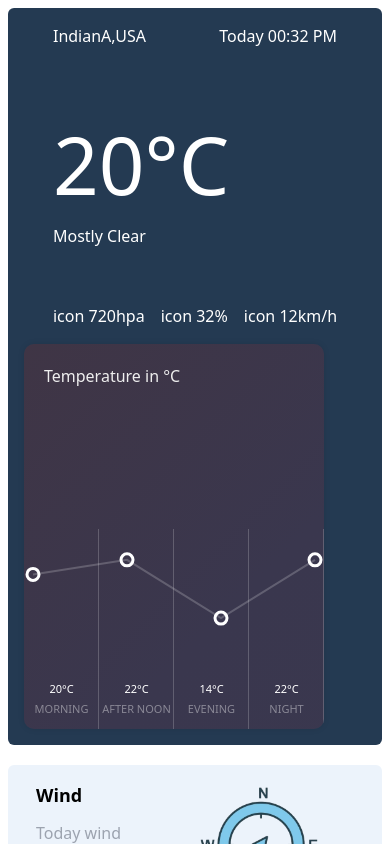
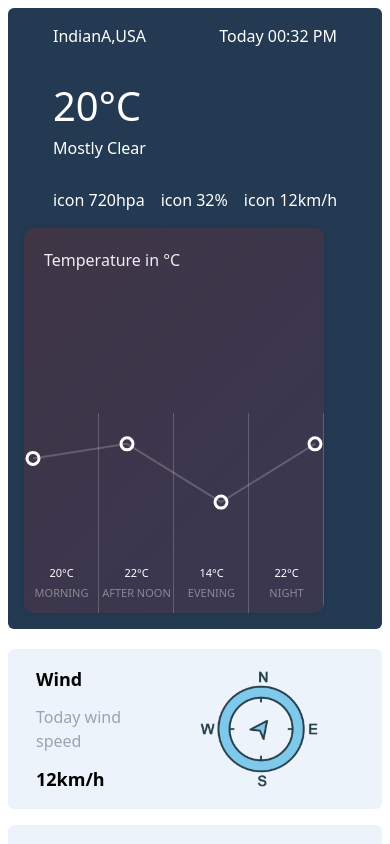
Before and after one commit to ashikbhuyan17/chart-dashboard, a React (Vite) app: page / in a window 390 px wide. Shown: the top 844 px of the page. Built offline with nearby package versions, Linux system fonts and the light colour scheme.

Commit message:
responsive

```diff
--- a/src/pages/Dashboard/index.jsx
+++ b/src/pages/Dashboard/index.jsx
@@ -96,13 +96,13 @@ const Dashboard = () => {
     <div className="w-full md:w-1/2 md:mt-10 space-y-5">
       <div className="bg-[#243A52] p-4  flex max-md:flex-col max-md:space-y-4 justify-between rounded-md">
         <div className="text-white basis-2/5 flex justify-center items-baseline">
-          <div className="space-y-14">
+          <div className="space-y-7 md:space-y-14">
             <div className="flex justify-between gap-x-5">
               <p>IndianA,USA</p>
               <p> Today 00:32 PM</p>
             </div>
             <div>
-              <p className="text-[80px]">20°C</p>
+              <p className="text-[40px] md:text-[80px]">20°C</p>
               <p>Mostly Clear</p>
             </div>
             <div className="flex justify-between items-center gap-x-4">
```
